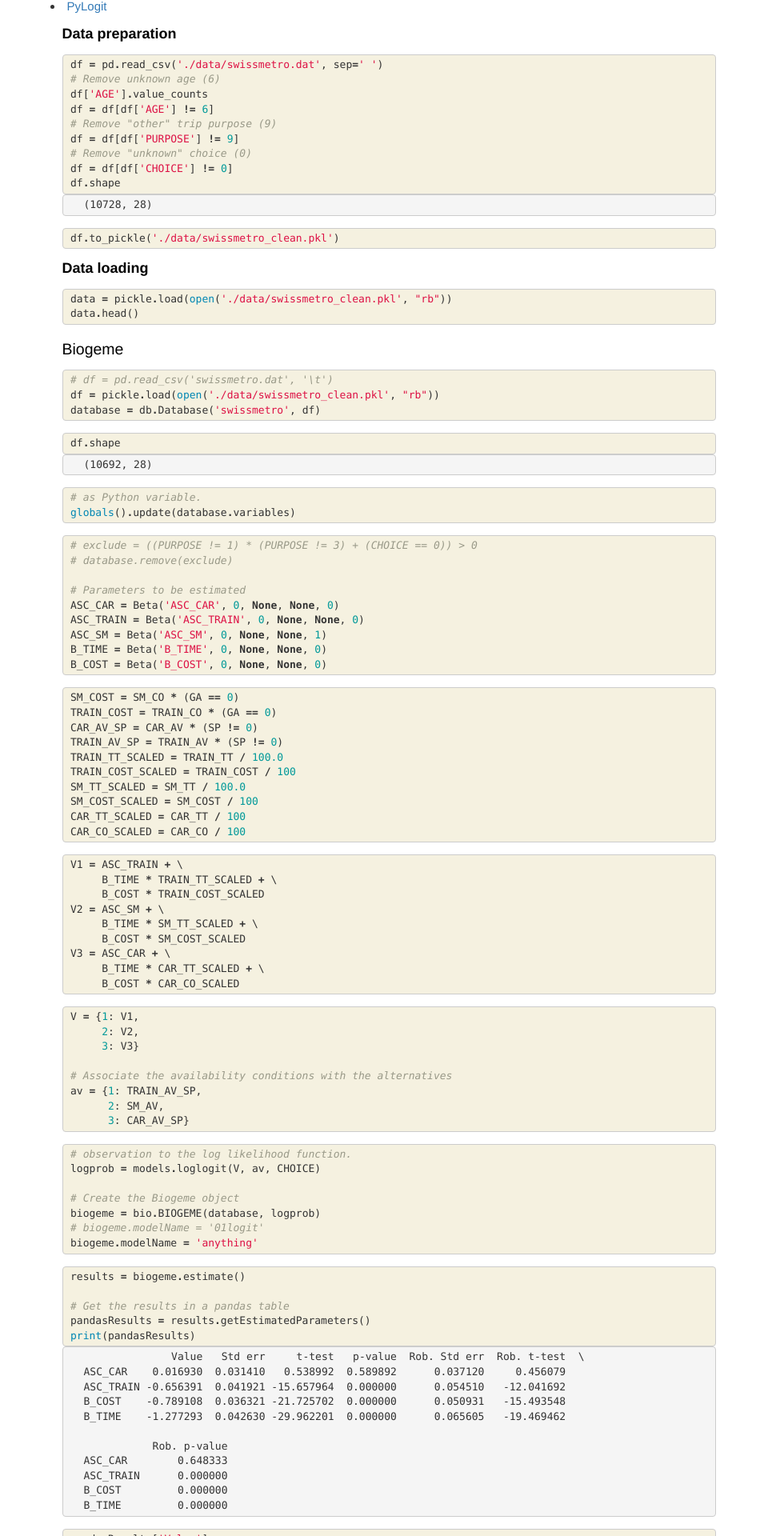
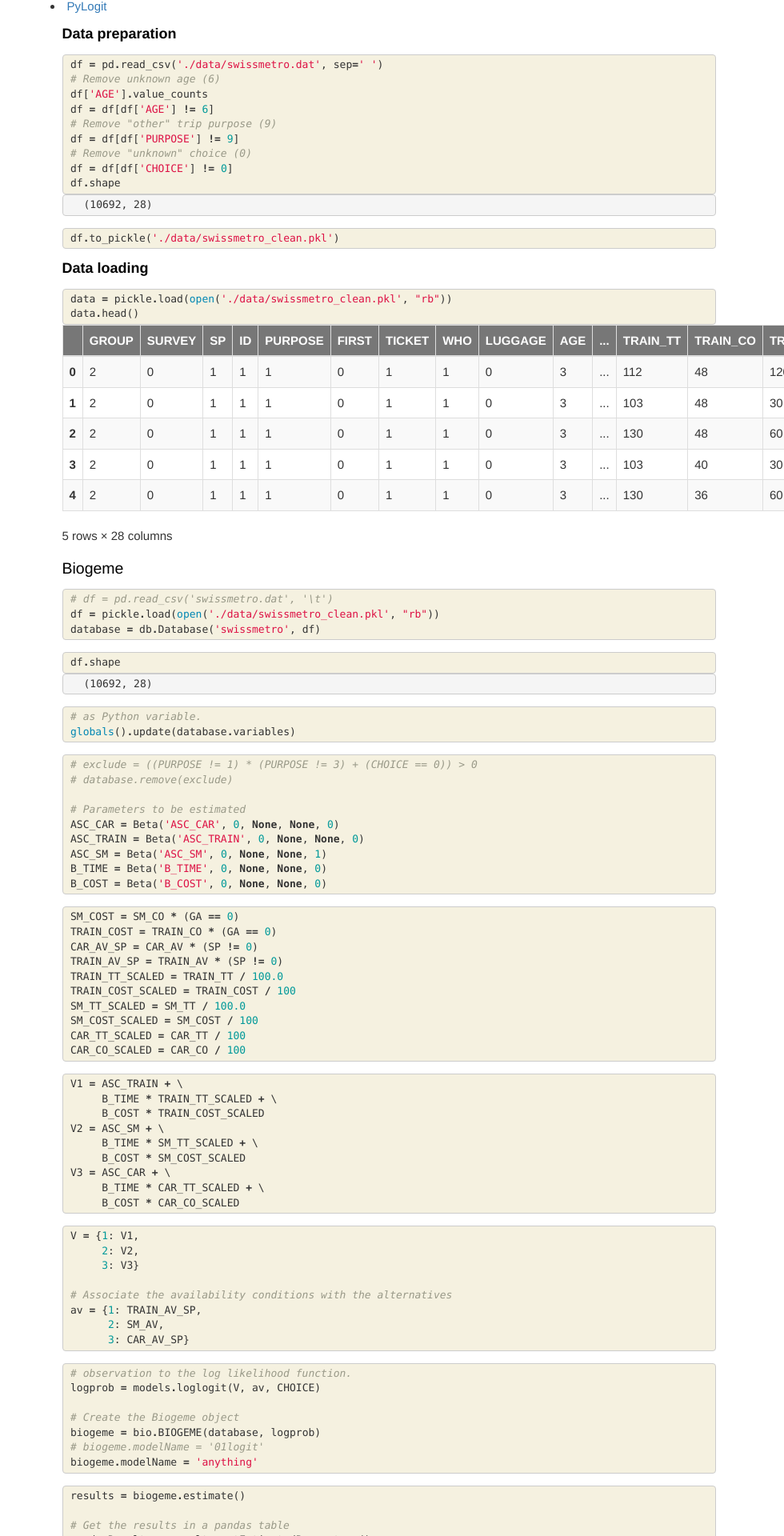
Before and after one commit to danhphan/choicenet, a Jekyll site: the page built from docs/MNL_swissmetro.html, in a window 1280 px wide. Shown: the part 320-2240 px from the top of the page at 80% size, without its empty margins (300-1280 px from the left). Built offline with Jekyll 4.4.1, drawn with Linux system fonts in a browser that asks for light colours; nearby versions of some CDN libraries; comment, search, counter and statistics services are not loaded; some of the changed text lies outside the part shown.

Commit message:
update docs

```diff
--- a/choicenet/MNL_swissmetro.py
+++ b/choicenet/MNL_swissmetro.py
@@ -3,11 +3,8 @@
 __all__ = []
 
 # Cell
-import pandas as pd
+import pickle
 import numpy as np
-import pickle
-
-# Cell
 import pandas as pd
 import biogeme.database as db
 import biogeme.biogeme as bio
--- a/docs/MNL_swissmetro.html
+++ b/docs/MNL_swissmetro.html
@@ -71,7 +71,7 @@ nb_path: "02_MNL_swissmetro.ipynb"
 
 
 <div class="output_text output_subarea output_execute_result">
-<pre>(10728, 28)</pre>
+<pre>(10692, 28)</pre>
 </div>
 
 </div>
@@ -120,6 +120,186 @@ nb_path: "02_MNL_swissmetro.ipynb"
 </div>
 </div>
 
+<div class="output_wrapper">
+<div class="output">
+
+<div class="output_area">
+
+
+<div class="output_html rendered_html output_subarea output_execute_result">
+<div>
+<style scoped>
+    .dataframe tbody tr th:only-of-type {
+        vertical-align: middle;
+    }
+
+    .dataframe tbody tr th {
+        vertical-align: top;
+    }
+
+    .dataframe thead th {
+        text-align: right;
+    }
+</style>
+<table border="1" class="dataframe">
+  <thead>
+    <tr style="text-align: right;">
+      <th></th>
+      <th>GROUP</th>
+      <th>SURVEY</th>
+      <th>SP</th>
+      <th>ID</th>
+      <th>PURPOSE</th>
+      <th>FIRST</th>
+      <th>TICKET</th>
+      <th>WHO</th>
+      <th>LUGGAGE</th>
+      <th>AGE</th>
+      <th>...</th>
+      <th>TRAIN_TT</th>
+      <th>TRAIN_CO</th>
+      <th>TRAIN_HE</th>
+      <th>SM_TT</th>
+      <th>SM_CO</th>
+      <th>SM_HE</th>
+      <th>SM_SEATS</th>
+      <th>CAR_TT</th>
+      <th>CAR_CO</th>
+      <th>CHOICE</th>
+    </tr>
+  </thead>
+  <tbody>
+    <tr>
+      <th>0</th>
+      <td>2</td>
+      <td>0</td>
+      <td>1</td>
+      <td>1</td>
+      <td>1</td>
+      <td>0</td>
+      <td>1</td>
+      <td>1</td>
+      <td>0</td>
+      <td>3</td>
+      <td>...</td>
+      <td>112</td>
+      <td>48</td>
+      <td>120</td>
+      <td>63</td>
+      <td>52</td>
+      <td>20</td>
+      <td>0</td>
+      <td>117</td>
+      <td>65</td>
+      <td>2</td>
+    </tr>
+    <tr>
+      <th>1</th>
+      <td>2</td>
+      <td>0</td>
+      <td>1</td>
+      <td>1</td>
+      <td>1</td>
+      <td>0</td>
+      <td>1</td>
+      <td>1</td>
+      <td>0</td>
+      <td>3</td>
+      <td>...</td>
+      <td>103</td>
+      <td>48</td>
+      <td>30</td>
+      <td>60</td>
+      <td>49</td>
+      <td>10</td>
+      <td>0</td>
+      <td>117</td>
+      <td>84</td>
+      <td>2</td>
+    </tr>
+    <tr>
+      <th>2</th>
+      <td>2</td>
+      <td>0</td>
+      <td>1</td>
+      <td>1</td>
+      <td>1</td>
+      <td>0</td>
+      <td>1</td>
+      <td>1</td>
+      <td>0</td>
+      <td>3</td>
+      <td>...</td>
+      <td>130</td>
+      <td>48</td>
+      <td>60</td>
+      <td>67</td>
+      <td>58</td>
+      <td>30</td>
+      <td>0</td>
+      <td>117</td>
+      <td>52</td>
+      <td>2</td>
+    </tr>
+    <tr>
+      <th>3</th>
+      <td>2</td>
+      <td>0</td>
+      <td>1</td>
+      <td>1</td>
+      <td>1</td>
+      <td>0</td>
+      <td>1</td>
+      <td>1</td>
+      <td>0</td>
+      <td>3</td>
+      <td>...</td>
+      <td>103</td>
+      <td>40</td>
+      <td>30</td>
+      <td>63</td>
+      <td>52</td>
+      <td>20</td>
+      <td>0</td>
+      <td>72</td>
+      <td>52</td>
+      <td>2</td>
+    </tr>
+    <tr>
+      <th>4</th>
+      <td>2</td>
+      <td>0</td>
+      <td>1</td>
+      <td>1</td>
+      <td>1</td>
+      <td>0</td>
+      <td>1</td>
+      <td>1</td>
+      <td>0</td>
+      <td>3</td>
+      <td>...</td>
+      <td>130</td>
+      <td>36</td>
+      <td>60</td>
+      <td>63</td>
+      <td>42</td>
+      <td>20</td>
+      <td>0</td>
+      <td>90</td>
+      <td>84</td>
+      <td>2</td>
+    </tr>
+  </tbody>
+</table>
+<p>5 rows × 28 columns</p>
+</div>
+</div>
+
+</div>
+
+</div>
+</div>
+
 </div>
     {% endraw %}
 
@@ -129,13 +309,6 @@ nb_path: "02_MNL_swissmetro.ipynb"
 </div>
 </div>
 </div>
-    {% raw %}
-
-<div class="cell border-box-sizing code_cell rendered">
-
-</div>
-    {% endraw %}
-
     {% raw %}
 
 <div class="cell border-box-sizing code_cell rendered">
```
Also changed, not shown: other parts of docs/MNL_swissmetro.html (+9 -9 lines).
